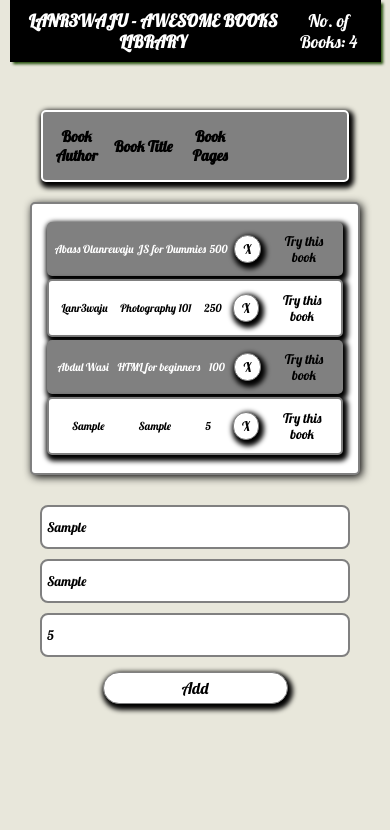
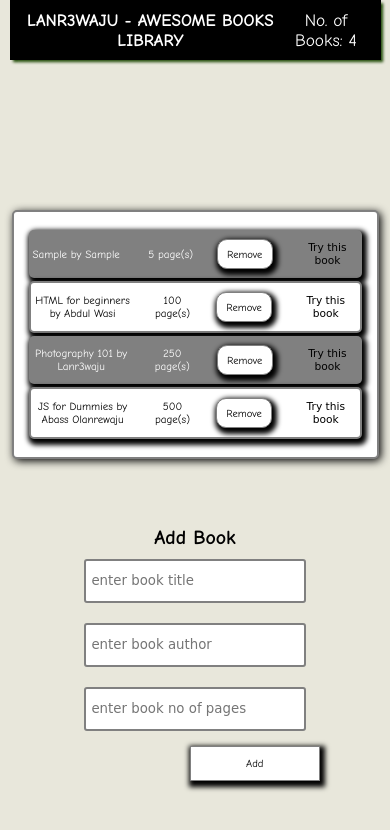
Before and after one commit to Lanr3waju/Awesome-Books-Project, a plain HTML site: page index.html in a window 390 px wide. Both pictures are taken after typing "Sample", "Sample", "5" into the empty fields and a click on the button "Add". Drawn offline with Linux system fonts and the light colour scheme.

Commit message:
implement UI features

```diff
--- a/css/index.css
+++ b/css/index.css
@@ -2,10 +2,15 @@
 This imports the `reset.css` file */
 
 @import "./reset.css";
-@import url("https://fonts.googleapis.com/css2?family=Lobster&display=swap");
 
 ul {
   list-style-type: none;
+  padding: 0;
+}
+
+.margin-centre {
+  margin-right: auto;
+  margin-left: auto;
 }
 
 li {
@@ -13,7 +18,7 @@ li {
 }
 
 body {
-  font-family: Lobster, cursive;
+  font-family: "Comic Sans MS", "Comic Sans", cursive;
   font-size: larger;
   margin: 0;
   text-align: center;
@@ -24,11 +29,21 @@ body {
 .books-container {
   padding: 15px;
   border-radius: 5px;
-  width: 80%;
-  margin: 20px auto;
+  width: 70%;
+  margin: 200px auto 20px;
   background-color: white;
   box-shadow: 2px 2px 8px black;
   border: 2px solid gray;
+}
+
+.card-ul {
+  display: grid;
+  grid-template-columns: 60% 30%;
+  width: 100%;
+  justify-content: space-between;
+  justify-items: start;
+  align-items: center;
+  padding: 2px;
 }
 
 .header {
@@ -54,9 +69,9 @@ body {
 input {
   font-family: Lobster, cursive;
   display: block;
-  border-radius: 8px;
+  border-radius: 3px;
   padding: 5px;
-  width: 30%;
+  width: 100%;
   border: 2px solid gray;
   height: 30px;
   margin: 10px auto;
@@ -66,13 +81,6 @@ input:focus {
   outline: none;
   border: none;
   background-color: #f9efe2;
-}
-
-.card-ul {
-  display: flex;
-  width: 70%;
-  justify-content: space-around;
-  align-items: center;
 }
 
 .parent-li {
@@ -88,8 +96,9 @@ input:focus {
 
 .book-ul {
   width: 100%;
-  display: flex;
-  justify-content: space-around;
+  display: grid;
+  grid-template-columns: 50% 20% 20%;
+  justify-content: space-between;
   align-items: center;
 }
 
@@ -109,17 +118,22 @@ input:focus {
 }
 
 .buttons {
-  font-family: Lobster, cursive;
-  padding: 5px;
+  font-family: "Comic Sans MS", "Comic Sans", cursive;
+  padding: 2px;
   margin: 5px;
   background-color: white;
   border: 1px solid gray;
-  border-radius: 20px;
-  width: 10%;
-  height: auto;
+  border-radius: 10px;
+  width: auto;
+  height: 30px;
   cursor: pointer;
   transition: all 200ms ease-in-out;
   box-shadow: 2px 3px 5px 3px black;
+}
+
+.form-header {
+  margin-bottom: 0;
+  text-align: center;
 }
 
 .buttons:hover {
@@ -132,10 +146,6 @@ input:focus {
   background-color: black;
 }
 
-.book-title {
-  margin-top: 30px;
-}
-
 .book-no {
   width: auto;
   color: white;
@@ -144,9 +154,10 @@ input:focus {
 }
 
 .add-book {
+  height: auto;
   width: 20%;
-  padding: 5px;
-  font-size: 1.2em;
+  padding: 10px;
+  border-radius: 0;
   margin-bottom: 5%;
 }
 
@@ -184,6 +195,10 @@ input:focus {
   transition: all 300ms ease-in-out;
 }
 
+.read:hover {
+  box-shadow: 2px 3px 5px 3px black;
+}
+
 body::-webkit-scrollbar {
   width: 10px;
 }
@@ -195,6 +210,34 @@ body::-webkit-scrollbar-track {
 body::-webkit-scrollbar-thumb {
   background-color: darkgray;
   border-radius: 10px;
+}
+
+.new-book-form {
+  display: flex;
+  flex-direction: column;
+  margin-top: 50px;
+  width: 40%;
+  align-items: flex-end;
+}
+
+.empty-book-alert {
+  color: red;
+  font-weight: bold;
+  animation: text 3s linear 0s infinite;
+}
+
+@keyframes text {
+  0% {
+    text-shadow: 1px 1px 2px #bd2f2f;
+  }
+
+  50% {
+    text-shadow: 1px 1px 8px #7b0b0b;
+  }
+
+  100% {
+    text-shadow: 1px 1px 15px #bc2c0b;
+  }
 }
 
 @keyframes box {
@@ -235,13 +278,20 @@ body::-webkit-scrollbar-thumb {
     width: 90%;
   }
 
+  .buttons {
+    font-size: 0.8em;
+  }
+
+  .read {
+    font-size: 0.8em;
+  }
+
   .add-book {
     width: 50%;
   }
 
   .card-ul {
     font-size: 11px;
-    padding-left: 5px;
   }
 
   .book-header {
@@ -255,7 +305,15 @@ body::-webkit-scrollbar-thumb {
     width: 22%;
   }
 
+  .books-container {
+    width: 90%;
+  }
+
   .head:nth-child(1) {
     margin: 0;
   }
+
+  .new-book-form {
+    width: 70%;
+  }
 }
--- a/index.html
+++ b/index.html
@@ -12,15 +12,10 @@
       <h1 class="header">
         LANR3WAJU - AWESOME BOOKS LIBRARY <span class="book-no" id="book-no"></span>
       </h1>
-      <section class="book-header">
-        <h3 class="head">Book Author</h3>
-        <h3 class="head">Book Title</h3>
-        <h3 class="head">Book Pages</h3>
-      </section>
       <ul id="books-container" class="books-container"></ul>
     </section>
-
-    <form id="new-book-form" class="new-book-form">
+    <form id="new-book-form" class="new-book-form margin-centre">
+      <h2 class="form-header margin-centre">Add Book</h2>
       <input
         id="book-title"
         class="book-title"
--- a/js/index.js
+++ b/js/index.js
@@ -61,6 +61,10 @@ class Store {
 }
 
 class BookUi {
+  constructor() {
+    this.container = document.querySelector('#books-container');
+  }
+
   displayBook = ({ author, title, pages, id, read }) => {
     const ul = document.createElement('li');
     ul.className = 'parent-li';
@@ -72,20 +76,16 @@ class BookUi {
     const bookCardUl = document.createElement('ul');
     bookCardUl.className = 'card-ul';
 
-    const bookAuthor = document.createElement('li');
-    bookAuthor.textContent = author;
-    bookAuthor.className = 'li-class';
-
-    const bookTitle = document.createElement('li');
-    bookTitle.textContent = title;
-    bookTitle.className = 'li-class';
+    const bookData = document.createElement('li');
+    bookData.textContent = `${title} by ${author}`;
+    bookData.className = 'li-class';
 
     const bookPages = document.createElement('li');
-    bookPages.textContent = pages;
+    bookPages.textContent = `${pages} page(s)`;
     bookPages.className = 'li-class';
 
     const removeButton = document.createElement('button');
-    removeButton.textContent = 'X';
+    removeButton.textContent = 'Remove';
     removeButton.className = 'buttons';
     removeButton.value = 'remove-btn';
 
@@ -95,15 +95,13 @@ class BookUi {
 
     this.toggleRead(readButton, read);
 
-    const container = document.querySelector('#books-container');
-    bookCardUl.appendChild(bookAuthor);
-    bookCardUl.appendChild(bookTitle);
+    bookCardUl.appendChild(bookData);
     bookCardUl.appendChild(bookPages);
     bookCard.appendChild(bookCardUl);
     bookCard.appendChild(removeButton);
     bookCard.appendChild(readButton);
     ul.appendChild(bookCard);
-    container.appendChild(ul);
+    this.container.prepend(ul);
   };
 
   getElementParentId = element => {
@@ -114,6 +112,21 @@ class BookUi {
   updateBookNo = noOfBooks => {
     const bookNo = document.querySelector('#book-no');
     bookNo.textContent = `No. of Books: ${noOfBooks}`;
+  };
+
+  displayEmptyBookAlert = noOfBooks => {
+    if (noOfBooks < 1) {
+      const emptyBookAlert = document.createElement('li');
+      emptyBookAlert.id = 'empty-book-alert';
+      emptyBookAlert.className = 'empty-book-alert';
+      this.container.appendChild(emptyBookAlert);
+      emptyBookAlert.textContent = 'This Library is Empty, Add your Awesome Books';
+    } else {
+      const alert = document.querySelector('#empty-book-alert');
+      if (alert) {
+        this.container.removeChild(alert);
+      }
+    }
   };
 
   toggleRead = (element, read) => {
@@ -131,7 +144,7 @@ class BookUi {
   };
 }
 
-class EventListeners {
+class HandleEventListeners {
   constructor(bookAuthorClass, bookTitleClass, bookPagesClass, storeFact, newBook) {
     this.inputBookAuthor = document.querySelector(bookAuthorClass);
     this.inputBookTitle = document.querySelector(bookTitleClass);
@@ -142,6 +155,10 @@ class EventListeners {
 
   updateBookNo = bookNo => this.newBook.updateBookNo(bookNo);
 
+  handleEmptyLibraryAlert = (bookNo) => {
+    this.newBook.displayEmptyBookAlert(bookNo);
+  };
+
   handleBookAddition = event => {
     event.preventDefault();
     const book = this.storeFact.add({
@@ -150,8 +167,11 @@ class EventListeners {
       pages: this.inputBookPage.valueAsNumber,
     });
     this.newBook.displayBook(book);
-    const bookNo = this.storeFact.count();
-    this.updateBookNo(bookNo);
+    this.handleEmptyLibraryAlert(this.storeFact.count());
+    this.inputBookAuthor.value = '';
+    this.inputBookTitle.value = '';
+    this.inputBookPage.value = '';
+    this.updateBookNo(this.newBookNo());
   };
 
   handleBookRemoval = event => {
@@ -161,8 +181,8 @@ class EventListeners {
       const element = document.getElementById(parentId);
       element.parentElement.remove();
       this.storeFact.remove(parentId);
-      const bookNo = this.storeFact.count();
-      this.updateBookNo(bookNo);
+      this.updateBookNo(this.newBookNo());
+      this.handleEmptyLibraryAlert(this.storeFact.count());
     }
   };
 
@@ -191,7 +211,7 @@ const startApp = () => {
 
   const newBook = new BookUi();
 
-  const eventListener = new EventListeners(
+  const eventListener = new HandleEventListeners(
     '.book-author',
     '.book-title',
     '.book-pages',
@@ -202,6 +222,7 @@ const startApp = () => {
   newBook.displayAllBook(keep.all());
   const bookNo = eventListener.newBookNo();
   newBook.updateBookNo(bookNo);
+  newBook.displayEmptyBookAlert(bookNo);
 
   form.addEventListener('submit', eventListener.handleBookAddition);
   body.addEventListener('click', eventListener.handleBookRemoval);
```
